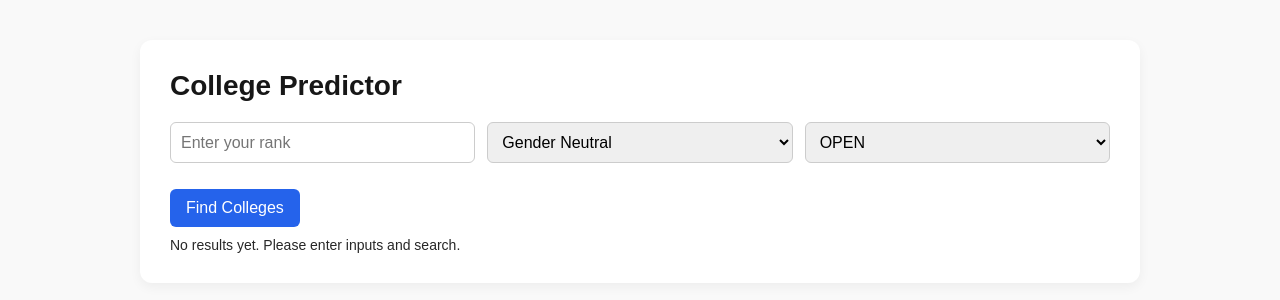
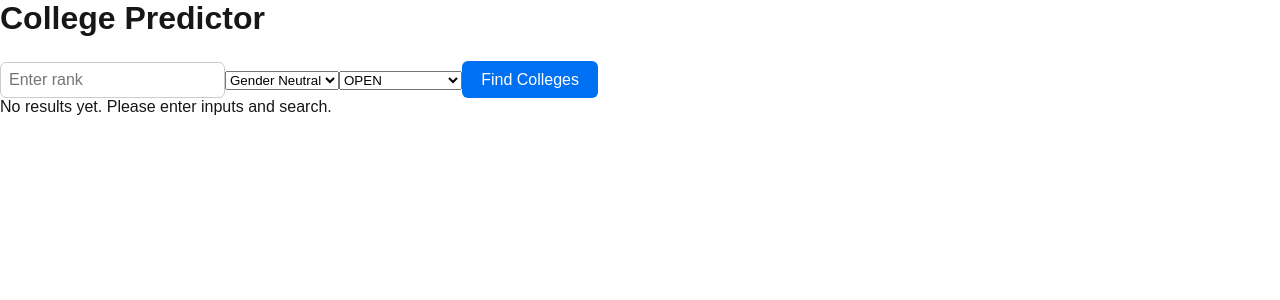
Before and after one commit to SubheshVedam/CollegePredictor, a Next.js app: page / in a window 1280 px wide. Shown: the top 300 px of the page. Built offline with nearby package versions, Linux system fonts and the light colour scheme.

Commit message:
Added multiple fetch queries

```diff
--- a/app/api/colleges/route.js
+++ b/app/api/colleges/route.js
@@ -8,7 +8,9 @@ export async function GET(req) {
     const category = searchParams.get("category");
 
     if (isNaN(rank) || !gender || !category) {
-      return new Response(JSON.stringify({ error: "Missing or invalid input" }), { status: 400 });
+      return new Response(JSON.stringify({ error: "Missing or invalid input" }), {
+        status: 400,
+      });
     }
 
     const [rows] = await db.query(
@@ -18,14 +20,16 @@ export async function GET(req) {
         ic.program_name,
         ic.category,
         ic.gender,
+        ic.institute_id,
         ic.sub_category,
         ic.round,
-        i.display_name AS institute_name
+        i.full_name AS institute_name
       FROM institute_cutoffs ic
       JOIN institutes i ON ic.institute_id = i.id
       WHERE ic.closing_rank >= ?
         AND ic.gender = ?
         AND ic.category = ?
+        AND ic.round = 5
       ORDER BY ic.closing_rank ASC
       `,
       [rank, gender, category]
--- /dev/null
+++ b/app/api/program-details/route.js
@@ -0,0 +1,47 @@
+// /app/api/program-details/route.ts
+import { db } from "@/lib/db";
+
+export async function GET(req) {
+  try {
+    const { searchParams } = new URL(req.url);
+    const instituteId = searchParams.get("institute_id");
+    const programName = searchParams.get("program_name");
+    const gender = searchParams.get("gender");
+    const category = searchParams.get("category");
+
+    if (!instituteId || !programName) {
+      return new Response(JSON.stringify({ error: "Missing parameters" }), {
+        status: 400,
+      });
+    }
+
+    const [rows] = await db.query(
+      `
+      SELECT
+        round,
+        opening_rank,
+        closing_rank,
+        category,
+        gender,
+        sub_category
+      FROM institute_cutoffs
+      WHERE institute_id = ?
+        AND program_name = ?
+        AND gender = ?
+        AND category = ?
+        AND sub_category = 'HS'
+        ORDER BY round ASC
+      `,
+      [instituteId, programName, gender, category]
+    );
+
+    return new Response(JSON.stringify(rows), {
+      headers: { "Content-Type": "application/json" },
+    });
+  } catch (error) {
+    console.error("❌ Program Details API ERROR:", error);
+    return new Response(JSON.stringify({ error: "Internal Server Error" }), {
+      status: 500,
+    });
+  }
+}
--- a/app/globals.css
+++ b/app/globals.css
@@ -163,3 +163,82 @@ a {
   font-size: 14px;
   color: #374151;
 }
+
+.home-container {
+  padding: 2rem;
+  font-family: sans-serif;
+}
+.input-grid {
+  display: flex;
+  gap: 1rem;
+  margin-bottom: 1rem;
+}
+.input {
+  padding: 0.5rem;
+}
+.button {
+  background: #00B386;
+  color: white;
+  padding: 0.5rem 1rem;
+  border: none;
+  cursor: pointer;
+}
+.button.small {
+  padding: 0.3rem 0.6rem;
+  font-size: 0.85rem;
+}
+.table {
+  width: 100%;
+  border-collapse: collapse;
+  margin-top: 1rem;
+}
+.table th, .table td {
+  border: 1px solid #ccc;
+  padding: 0.5rem;
+}
+.inner-table {
+  width: 100%;
+}
+
+.modal-overlay {
+  position: fixed;
+  top: 0;
+  left: 0;
+  width: 100vw;
+  height: 100vh;
+  background-color: rgba(0, 0, 0, 0.5); /* Semi-transparent background */
+  display: flex;
+  align-items: center;
+  justify-content: center;
+  z-index: 1000;
+}
+
+.modal-content {
+  background-color: white;
+  padding: 2rem;
+  border-radius: 8px;
+  width: 90%;
+  max-width: 400px;
+  box-shadow: 0 4px 20px rgba(0, 0, 0, 0.3);
+  text-align: center;
+}
+
+.modal-title {
+  margin-bottom: 1rem;
+  font-size: 1.5rem;
+}
+
+.button {
+  margin-top: 1.5rem;
+  padding: 0.6rem 1.2rem;
+  font-size: 1rem;
+  background-color: #0070f3;
+  color: white;
+  border: none;
+  border-radius: 6px;
+  cursor: pointer;
+}
+
+.button:hover {
+  background-color: #005bb5;
+}
--- a/app/page.js
+++ b/app/page.js
@@ -1,35 +1,64 @@
-'use client';
-import { useState } from 'react';
+"use client";
+import { useState } from "react";
 
 export default function Home() {
-  const [rank, setRank] = useState('');
-  const [gender, setGender] = useState('Gender Neutral');
-  const [category, setCategory] = useState('OPEN');
+  const [rank, setRank] = useState("");
+  const [gender, setGender] = useState("Gender Neutral");
+  const [category, setCategory] = useState("OPEN");
   const [results, setResults] = useState([]);
+  const [details, setDetails] = useState(null);
   const [loading, setLoading] = useState(false);
-  const [error, setError] = useState('');
-  const [currentPage, setCurrentPage] = useState(1);
+  const [error, setError] = useState("");
+  const [showModal, setShowModal] = useState(false);
 
-  const RESULTS_PER_PAGE = 30;
-  const totalPages = Math.ceil(results.length / RESULTS_PER_PAGE);
-  const paginatedResults = results.slice(
-    (currentPage - 1) * RESULTS_PER_PAGE,
-    currentPage * RESULTS_PER_PAGE
-  );
+  const categoryOptions = [
+    "OPEN",
+    "OPEN (PwD)",
+    "EWS",
+    "OBC-NCL",
+    "SC",
+    "ST",
+    "OBC-NCL (PwD)",
+    "SC (PwD)",
+    "EWS (PwD)",
+    "ST (PwD)",
+  ];
+  const genderOptions = ["Gender Neutral", "Female"];
 
   const fetchColleges = async () => {
     if (!rank || isNaN(rank)) {
-      setError('Please enter a valid rank.');
+      setError("Please enter a valid rank.");
       return;
     }
-    setError('');
+
+    setError("");
     setLoading(true);
+
     try {
-      const res = await fetch(`/api/colleges?rank=${rank}&gender=${gender}&category=${category}`);
+      const res = await fetch(
+        `/api/colleges?rank=${rank}&gender=${gender}&category=${category}`
+      );
       const data = await res.json();
-      if (!res.ok) throw new Error(data.error || 'Failed to fetch');
-      setResults(data);
-      setCurrentPage(1); // Reset to page 1 on new fetch
+      if (!res.ok) throw new Error(data.error || "Failed to fetch");
+
+      const grouped = {};
+      data.forEach((row) => {
+        if (!grouped[row.institute_name]) grouped[row.institute_name] = [];
+        grouped[row.institute_name].push(row);
+      });
+
+      const flattened = [];
+      Object.entries(grouped).forEach(([institute_name, rows]) => {
+        rows.forEach((row, idx) => {
+          flattened.push({
+            ...row,
+            showInstituteName: idx === 0,
+            rowspan: rows.length,
+          });
+        });
+      });
+
+      setResults(flattened);
     } catch (err) {
       console.error(err);
       setError(err.message);
@@ -38,101 +67,149 @@ export default function Home() {
     }
   };
 
-  const categoryOptions = [
-    'OPEN', 'OPEN (PwD)', 'EWS', 'OBC-NCL', 'SC', 'ST',
-    'OBC-NCL (PwD)', 'SC (PwD)', 'EWS (PwD)', 'ST (PwD)'
-  ];
+  const fetchDetails = async (instituteId, programName, gender, category) => {
+    try {
+      const res = await fetch(
+        `/api/program-details?institute_id=${instituteId}&program_name=${encodeURIComponent(
+          programName
+        )}&gender=${encodeURIComponent(gender)}&category=${encodeURIComponent(category)}`
+      );
+      const data = await res.json();
 
-  const genderOptions = ['Gender Neutral', 'Female'];
+      if (!res.ok) throw new Error(data.error || "Failed to fetch round details");
+
+      // Directly store the round-wise rank data
+      setDetails(data);
+      setShowModal(true);
+    } catch (err) {
+      console.error(err);
+      alert("Failed to load details.");
+    }
+  };
+
+
+  const closeModal = () => {
+    setShowModal(false);
+    setDetails(null);
+  };
 
   return (
-    <main className="home-container">
-      <div className="home-box">
-        <h1 className="home-title">College Predictor</h1>
+    <main className="main-container">
+      <h1 className="heading">College Predictor</h1>
 
-        <div className="input-grid">
+      <div className="input-container">
         <input
-            className="input"
           type="number"
-            placeholder="Enter your rank"
+          placeholder="Enter rank"
           value={rank}
           onChange={(e) => setRank(e.target.value)}
+          className="input"
         />
-          <select className="input" value={gender} onChange={(e) => setGender(e.target.value)}>
+        <select
+          value={gender}
+          onChange={(e) => setGender(e.target.value)}
+          className="select"
+        >
           {genderOptions.map((g) => (
-              <option key={g} value={g}>{g}</option>
+            <option key={g} value={g}>
+              {g}
+            </option>
           ))}
         </select>
-          <select className="input" value={category} onChange={(e) => setCategory(e.target.value)}>
+        <select
+          value={category}
+          onChange={(e) => setCategory(e.target.value)}
+          className="select"
+        >
           {categoryOptions.map((c) => (
-              <option key={c} value={c}>{c}</option>
+            <option key={c} value={c}>
+              {c}
+            </option>
           ))}
         </select>
+        <button onClick={fetchColleges} className="button">
+          {loading ? "Loading..." : "Find Colleges"}
+        </button>
       </div>
 
-        <button className="button" onClick={fetchColleges}>
-          {loading ? 'Loading...' : 'Find Colleges'}
-        </button>
-
-        {error && <p className="error-text">{error}</p>}
+      {error && <p className="error">{error}</p>}
 
       {results.length > 0 && (
-          <>
-            <div className="table-wrapper">
+        <div className="table-container">
           <table className="table">
             <thead>
               <tr>
                 <th>Institute</th>
                 <th>Program</th>
                 <th>Closing Rank</th>
-                    <th>Category</th>
-                    <th>Gender</th>
-                    <th>Sub Category</th>
-                    <th>Round</th>
+                <th>Details</th>
               </tr>
             </thead>
             <tbody>
-                  {paginatedResults.map((row, idx) => (
-                    <tr className="row" key={idx}>
-                      <td>{row.institute_name}</td>
+              {results.map((row, idx) => (
+                <tr key={idx}>
+                  {row.showInstituteName && (
+                    <td rowSpan={row.rowspan}>{row.institute_name}</td>
+                  )}
                   <td>{row.program_name}</td>
                   <td>{row.closing_rank}</td>
-                      <td>{row.category}</td>
-                      <td>{row.gender}</td>
-                      <td>{row.sub_category}</td>
-                      <td>{row.round}</td>
+                  <td>
+                    <button
+                      onClick={() =>
+                        fetchDetails(
+                          row.institute_id,
+                          row.program_name,
+                          gender,
+                          category
+                        )
+                      }
+                      className="details-button"
+                    >
+                      View Details
+                    </button>
+                  </td>
                 </tr>
               ))}
             </tbody>
           </table>
         </div>
-
-            <div className="pagination">
-              <button
-                className="pagination-button"
-                onClick={() => setCurrentPage((p) => Math.max(p - 1, 1))}
-                disabled={currentPage === 1}
-              >
-                Previous
-              </button>
-              <span className="pagination-info">
-                Page {currentPage} of {totalPages}
-              </span>
-              <button
-                className="pagination-button"
-                onClick={() => setCurrentPage((p) => Math.min(p + 1, totalPages))}
-                disabled={currentPage === totalPages}
-              >
-                Next
-              </button>
-            </div>
-          </>
       )}
 
       {!loading && results.length === 0 && !error && (
-          <p className="neutral-text">No results yet. Please enter inputs and search.</p>
+        <p className="no-results">
+          No results yet. Please enter inputs and search.
+        </p>
       )}
+
+{showModal && (
+  <div className="modal-overlay">
+    <div className="modal-content">
+      <h2 className="modal-title row">Round-wise Details</h2>
+      <table className="table">
+        <thead>
+          <tr>
+            <th>Round</th>
+            <th>Opening Rank</th>
+            <th>Closing Rank</th>
+          </tr>
+        </thead>
+        <tbody>
+          {details.map((d, i) => (
+            <tr key={i} className="row">
+              <td>{d.round}</td>
+              <td>{d.opening_rank}</td>
+              <td>{d.closing_rank}</td>
+            </tr>
+          ))}
+        </tbody>
+      </table>
+      <button className="button" onClick={closeModal}>
+        Close
+      </button>
     </div>
+  </div>
+)}
+
     </main>
   );
 }
```
Lines whose indentation alone changed are shown as unchanged.
